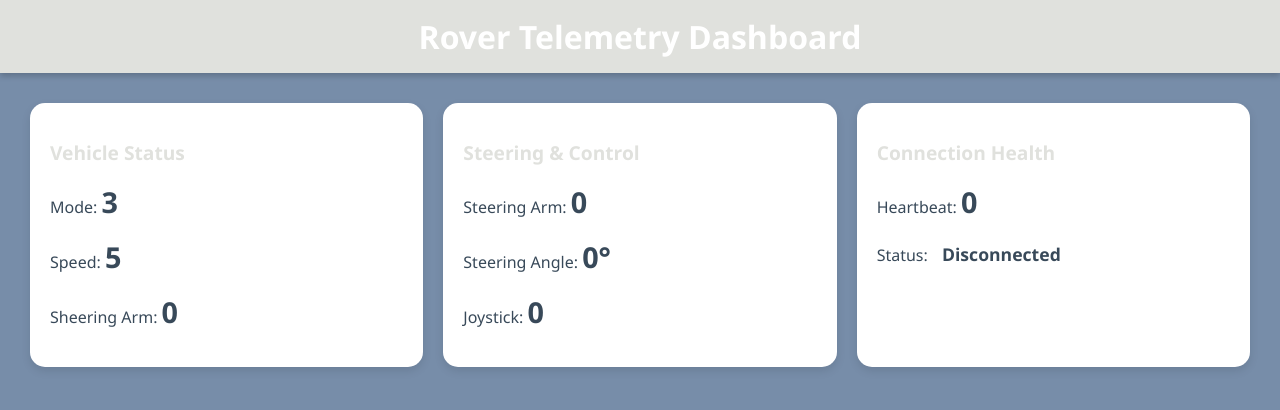
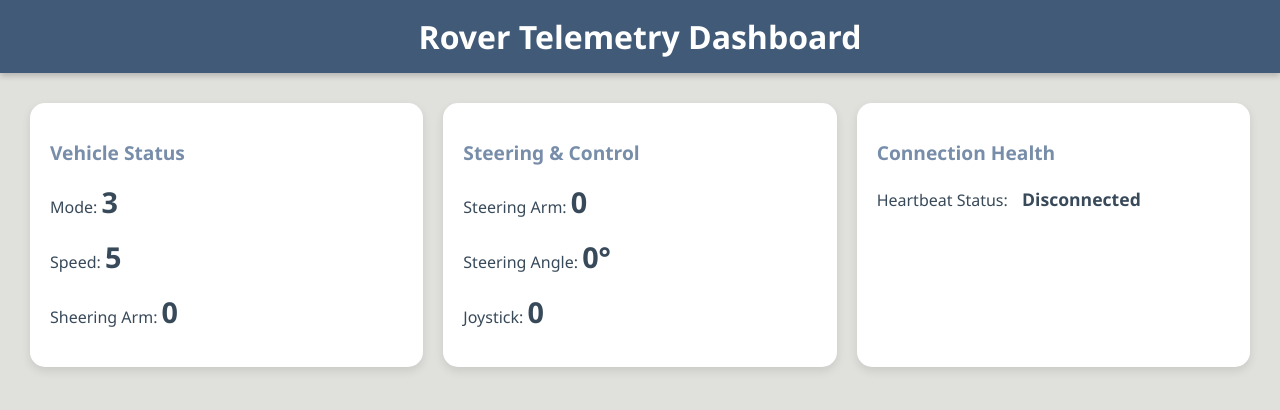
Before and after one commit to charu2409/Rover_Telemetry, a Flask app: page / in a window 1280 px wide. Shown: the top 410 px of the page. Run offline with Flask 3, Linux system fonts and the light colour scheme.

Commit message:
Update index.html

```diff
--- a/templates/index.html
+++ b/templates/index.html
@@ -17,12 +17,12 @@
     body {
       margin: 0;
       font-family: "Segoe UI", Tahoma, sans-serif;
-      background: var(--secondary);
+      background: var(--primary);
       color: var(--dark);
     }
 
     header {
-      background: var(--primary);
+      background: var(--accent);
       color: var(--white);
       padding: 15px 25px;
       text-align: center;
@@ -53,7 +53,7 @@
     .card h2 {
       font-size: 1.2rem;
       margin-bottom: 10px;
-      color: var(--primary);
+      color: var(--secondary);
     }
 
     .value {
@@ -105,8 +105,7 @@
     <!-- Connection Health -->
     <div class="card">
       <h2>Connection Health</h2>
-      <p>Heartbeat: <span class="value" id="heartbeat">0</span></p>
-      <p>Status: <span class="status" id="status">Disconnected</span></p>
+      <p>Heartbeat Status: <span class="status" id="status">Disconnected</span></p>
     </div>
   </div>
 
```
